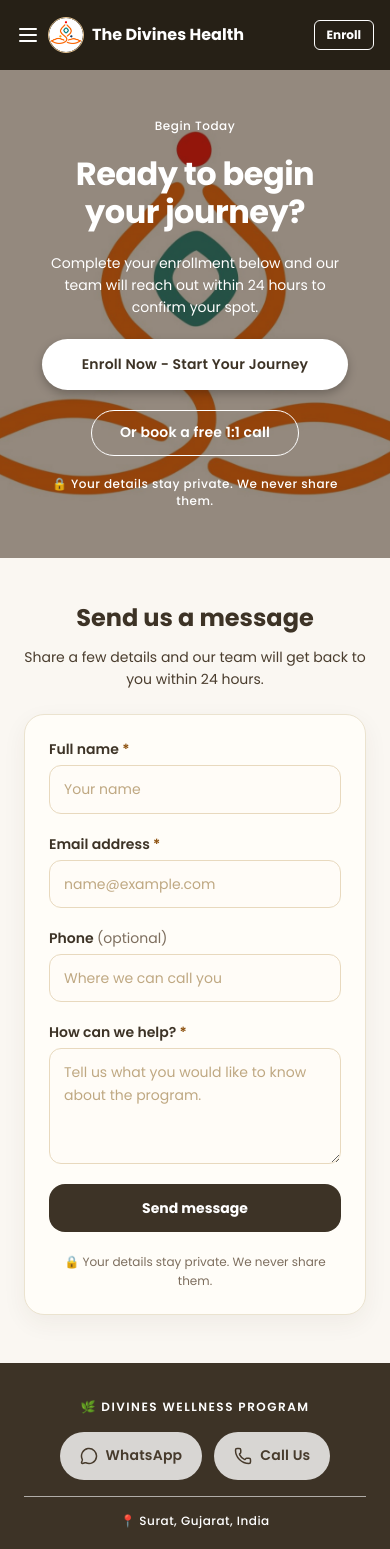
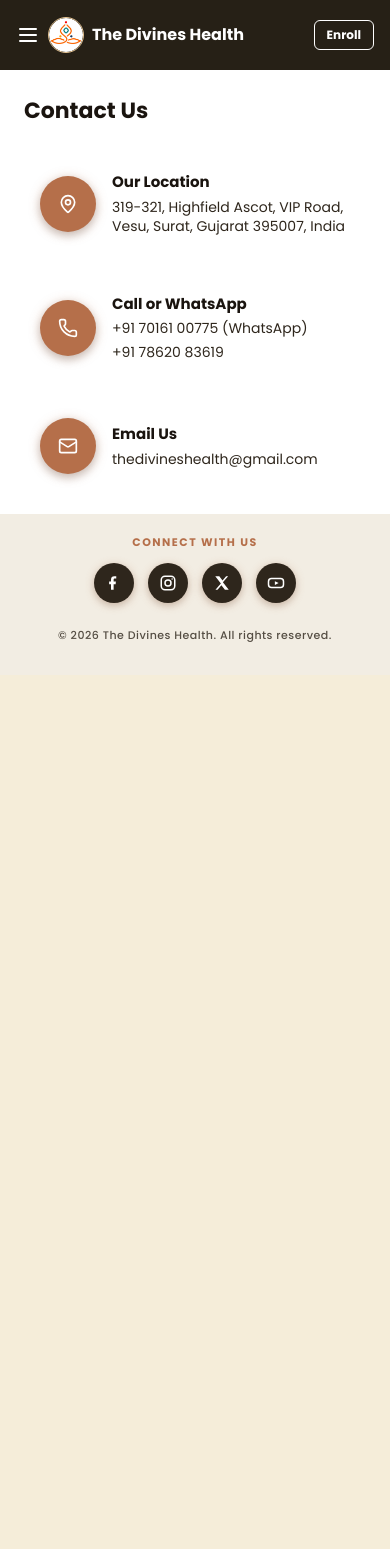
Before and after one commit to ladkrishnaronak/divines-wellness, a Next.js app: page /contact in a window 390 px wide. Shown: the top 1549 px of the page. After the commit the page ends 844 px from the top, so only its background shows below. Built offline with nearby package versions, Linux system fonts and the light colour scheme.

Commit message:
Rebuild Contact Us page to match Figma: real phone/WhatsApp/email, remove invented CTA banner and form

```diff
--- a/src/app/contact/page.tsx
+++ b/src/app/contact/page.tsx
@@ -1,121 +1,136 @@
 import type { Metadata } from "next";
-import { MessageCircle, Phone } from "lucide-react";
-import ContactForm from "@/components/ContactForm";
+import { MapPin, Phone, Mail } from "lucide-react";
+
+// lucide-react no longer ships social brand glyphs, so these four are
+// minimal hand-authored icons matching the simple pictograms Figma shows.
+function FacebookIcon(props: { size: number; className?: string }) {
+  return (
+    <svg width={props.size} height={props.size} viewBox="0 0 24 24" fill="none" className={props.className} aria-hidden="true">
+      <path d="M15 3h-2.5A4.5 4.5 0 0 0 8 7.5V10H5.5v3.5H8V21h3.5v-7.5h2.7l.3-3.5h-3V7.5c0-.83.67-1.5 1.5-1.5H15V3z" fill="currentColor" />
+    </svg>
+  );
+}
+function InstagramIcon(props: { size: number; className?: string }) {
+  return (
+    <svg width={props.size} height={props.size} viewBox="0 0 24 24" fill="none" stroke="currentColor" strokeWidth={2} className={props.className} aria-hidden="true">
+      <rect x="3" y="3" width="18" height="18" rx="5" />
+      <circle cx="12" cy="12" r="4" />
+      <circle cx="17.5" cy="6.5" r="1" fill="currentColor" stroke="none" />
+    </svg>
+  );
+}
+function TwitterIcon(props: { size: number; className?: string }) {
+  return (
+    <svg width={props.size} height={props.size} viewBox="0 0 24 24" fill="none" className={props.className} aria-hidden="true">
+      <path d="M3 3l7.5 9.5L3.3 21H6l5.2-6 4.7 6H21l-7.8-10L20.2 3H17.5l-4.8 5.6L8.4 3H3z" fill="currentColor" />
+    </svg>
+  );
+}
+function YoutubeIcon(props: { size: number; className?: string }) {
+  return (
+    <svg width={props.size} height={props.size} viewBox="0 0 24 24" fill="none" className={props.className} aria-hidden="true">
+      <rect x="2" y="6" width="20" height="12" rx="4" stroke="currentColor" strokeWidth={2} />
+      <path d="M10.5 9.5l5 2.5-5 2.5v-5z" fill="currentColor" />
+    </svg>
+  );
+}
 
 export const metadata: Metadata = {
   title: "Contact Us | Divines Wellness Program",
   description:
-    "Ready to begin your journey? Send the Divines Wellness team a message and we will reach out within 24 hours to confirm your spot.",
+    "Get in touch with The Divines Health — our location, phone/WhatsApp number, and email address.",
 };
 
-// TODO: The Figma design (node 25:376) shows "WhatsApp" and "Call Us" buttons and
-// the location "Surat, Gujarat, India", but contains NO phone number, email
-// address or social handle anywhere. Nothing has been invented here — the two
-// buttons below are intentionally inert until the team supplies real details.
-// Once provided, turn them into <a href="https://wa.me/..."> and <a href="tel:...">.
-const CONTACT_DETAILS_AVAILABLE = false;
+// Content below is taken verbatim from the Figma "Divines Wellness - Contact Us
+// (Mobile)" frame (node 25:376). This replaces an earlier version of this page
+// that had invented a CTA banner and enquiry form not present in the Figma
+// design, and that incorrectly claimed no phone/email details existed yet.
+const contactRows = [
+  {
+    Icon: MapPin,
+    label: "Our Location",
+    lines: ["319-321, Highfield Ascot, VIP Road, Vesu, Surat, Gujarat 395007, India"],
+    href: "https://maps.google.com/?q=319-321+Highfield+Ascot+VIP+Road+Vesu+Surat+Gujarat+395007+India",
+  },
+  {
+    Icon: Phone,
+    label: "Call or WhatsApp",
+    lines: ["+91 70161 00775 (WhatsApp)", "+91 78620 83619"],
+    href: "https://wa.me/917016100775",
+  },
+  {
+    Icon: Mail,
+    label: "Email Us",
+    lines: ["thedivineshealth@gmail.com"],
+    href: "mailto:thedivineshealth@gmail.com",
+  },
+];
+
+// NOTE: Figma shows social icon glyphs (Facebook, Instagram, Twitter, YouTube)
+// with no linked handles or URLs anywhere in the file. Rendered as decorative,
+// non-linking icons until the team supplies the real profile URLs.
+const socials = [
+  { Icon: FacebookIcon, label: "Facebook" },
+  { Icon: InstagramIcon, label: "Instagram" },
+  { Icon: TwitterIcon, label: "Twitter" },
+  { Icon: YoutubeIcon, label: "YouTube" },
+];
 
 export default function ContactPage() {
   return (
-    <div className="flex w-full flex-col items-center bg-[#f5edd9]">
-      {/* Final CTA banner — Figma node 25:401 */}
-      <section className="relative flex w-full flex-col items-center justify-center overflow-hidden">
-        {/* TODO: contact-hero.png is not yet in public/images/ — export it from Figma node 25:402. */}
-        <img
-          src="/images/contact-hero.png"
-          alt=""
-          aria-hidden="true"
-          className="absolute inset-0 size-full object-cover"
-        />
-        <div className="absolute inset-0 bg-[rgba(60,40,20,0.55)]" />
+    <div className="flex w-full flex-col items-center bg-white">
+      {/* Title */}
+      <div className="flex w-full max-w-2xl flex-col items-start px-6 pb-2 pt-6 md:max-w-3xl md:px-10 lg:max-w-4xl">
+        <h1 className="text-[22px] font-bold text-[#1a140f]">Contact Us</h1>
+      </div>
 
-        <div className="relative flex w-full max-w-2xl flex-col items-center justify-center gap-5 px-7 py-12 text-white sm:py-16 lg:max-w-3xl lg:py-24">
-          <p className="text-xs font-medium leading-[1.4] tracking-[0.5px]">Begin Today</p>
-          <h1 className="max-w-[300px] text-center text-[32px] font-bold leading-[1.2] tracking-[-0.5px] sm:max-w-none sm:text-[40px] lg:text-[48px]">
-            Ready to begin your journey?
-          </h1>
-          <p className="max-w-[300px] text-center text-sm leading-[1.6] sm:max-w-md">
-            Complete your enrollment below and our team will reach out within 24 hours to confirm
-            your spot.
+      {/* Contact rows */}
+      <div className="flex w-full max-w-2xl flex-col gap-6 px-6 pb-6 pt-5 md:max-w-3xl md:px-10 lg:max-w-4xl">
+        {contactRows.map(({ Icon, label, lines, href }) => (
+          <a
+            key={label}
+            href={href}
+            target={href.startsWith("http") ? "_blank" : undefined}
+            rel={href.startsWith("http") ? "noopener noreferrer" : undefined}
+            className="flex w-full items-center gap-4 rounded-[16px] p-4 transition-colors hover:bg-[#faf7f2]"
+          >
+            <div className="flex size-14 shrink-0 items-center justify-center rounded-full bg-[#b56f4a] shadow-[0px_4px_8px_0px_rgba(0,0,0,0.15),0px_2px_12px_0px_rgba(181,111,74,0.35)]">
+              <Icon size={20} strokeWidth={2} className="text-white" aria-hidden="true" />
+            </div>
+            <div className="flex min-w-0 flex-1 flex-col gap-1">
+              <p className="text-[15px] font-bold text-[#1a140f]">{label}</p>
+              {lines.map((line) => (
+                <p key={line} className="text-sm leading-[1.4] text-[#2e261c]">
+                  {line}
+                </p>
+              ))}
+            </div>
+          </a>
+        ))}
+      </div>
+
+      {/* Bottom: socials + copyright */}
+      <div className="flex w-full flex-col items-center gap-6 bg-[#f2ede3] pb-8 pt-5">
+        <div className="flex w-full flex-col items-center gap-3">
+          <p className="text-[11px] font-bold uppercase tracking-[1.5px] text-[#b56f4a]">
+            Connect with us
           </p>
-
-          <a
-            href="#contact-form"
-            className="flex min-h-[48px] items-center justify-center rounded-[30px] bg-white px-10 py-4 text-center text-sm font-semibold leading-[1.4] tracking-[0.2px] text-[#3d3326] shadow-[0px_4px_10px_rgba(0,0,0,0.25)] transition-colors hover:bg-[#fffdf8]"
-          >
-            Enroll Now - Start Your Journey
-          </a>
-
-          <a
-            href="#contact-form"
-            className="flex min-h-[44px] items-center justify-center rounded-[30px] border border-white px-7 py-3 text-center text-sm font-semibold leading-[1.4] tracking-[0.2px] text-white transition-colors hover:bg-white/15"
-          >
-            Or book a free 1:1 call
-          </a>
-
-          <p className="max-w-[300px] text-center text-xs font-medium leading-[1.4] tracking-[0.5px]">
-            🔒 Your details stay private. We never share them.
-          </p>
+          <div className="flex items-center justify-center gap-3.5">
+            {socials.map(({ Icon, label }) => (
+              <div
+                key={label}
+                aria-label={label}
+                className="flex size-10 items-center justify-center rounded-full bg-[#2e261c] shadow-[0px_3px_6px_0px_rgba(0,0,0,0.1),0px_2px_10px_0px_rgba(181,111,74,0.3)]"
+              >
+                <Icon size={18} className="text-white" />
+              </div>
+            ))}
+          </div>
         </div>
-      </section>
-
-      {/* Enquiry form — not present in the Figma frame, see ContactForm.tsx */}
-      <section
-        id="contact-form"
-        className="flex w-full scroll-mt-20 flex-col items-center gap-6 bg-[#faf7f2] px-6 pb-12 pt-11"
-      >
-        <div className="flex w-full max-w-md flex-col items-center gap-3">
-          <h2 className="text-center text-2xl font-bold text-[#3d3326] sm:text-3xl">
-            Send us a message
-          </h2>
-          <p className="max-w-md text-center text-sm leading-[1.6] text-[#4a3d2e]">
-            Share a few details and our team will get back to you within 24 hours.
-          </p>
-        </div>
-
-        <ContactForm />
-      </section>
-
-      {/* Footer — Figma node 25:414 */}
-      <footer className="flex w-full flex-col items-center justify-center gap-4 bg-[#3d3326] px-6 pb-8 pt-9">
-        <p className="text-xs font-semibold leading-[1.4] tracking-[1.5px] text-white">
-          🌿 DIVINES WELLNESS PROGRAM
+        <p className="text-center text-[11px] font-medium tracking-[0.5px] text-[#2e261c] opacity-80">
+          © 2026 The Divines Health. All rights reserved.
         </p>
-
-        <div className="flex flex-wrap items-center justify-center gap-3">
-          <button
-            type="button"
-            disabled={!CONTACT_DETAILS_AVAILABLE}
-            title="WhatsApp number coming soon"
-            className="flex min-h-[48px] items-center justify-center gap-2 rounded-[24px] bg-white px-5 py-3 text-sm font-semibold leading-[1.4] tracking-[0.2px] text-[#4a3d2e] disabled:cursor-not-allowed disabled:opacity-80"
-          >
-            <MessageCircle size={18} strokeWidth={2} aria-hidden="true" />
-            WhatsApp
-          </button>
-
-          <button
-            type="button"
-            disabled={!CONTACT_DETAILS_AVAILABLE}
-            title="Phone number coming soon"
-            className="flex min-h-[48px] items-center justify-center gap-2 rounded-[24px] bg-white px-5 py-3 text-sm font-semibold leading-[1.4] tracking-[0.2px] text-[#4a3d2e] disabled:cursor-not-allowed disabled:opacity-80"
-          >
-            <Phone size={18} strokeWidth={2} aria-hidden="true" />
-            Call Us
-          </button>
-        </div>
-
-        <div className="h-px w-full max-w-2xl bg-white/60" />
-
-        <p className="max-w-[300px] text-center text-xs font-medium leading-[1.4] tracking-[0.5px] text-white">
-          📍 Surat, Gujarat, India
-        </p>
-        <p className="max-w-[300px] text-center text-base leading-[1.6] text-white">
-          You don&apos;t just heal - you return to balance.
-        </p>
-        <p className="max-w-[300px] text-center text-xs font-medium leading-[1.4] tracking-[0.5px] text-white">
-          Prototype · Research Version B winner · A/B test
-        </p>
-      </footer>
+      </div>
     </div>
   );
 }
```
